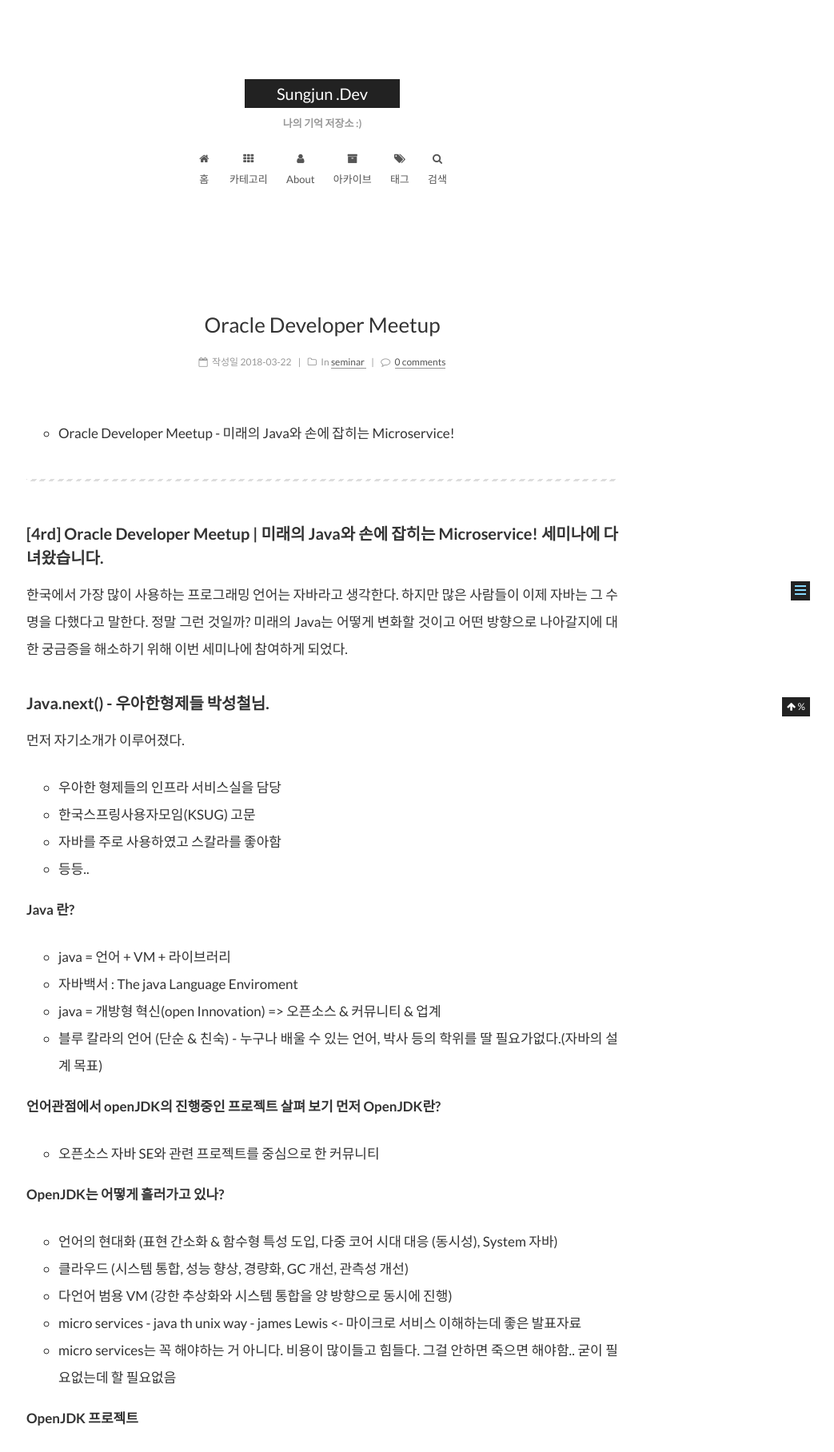
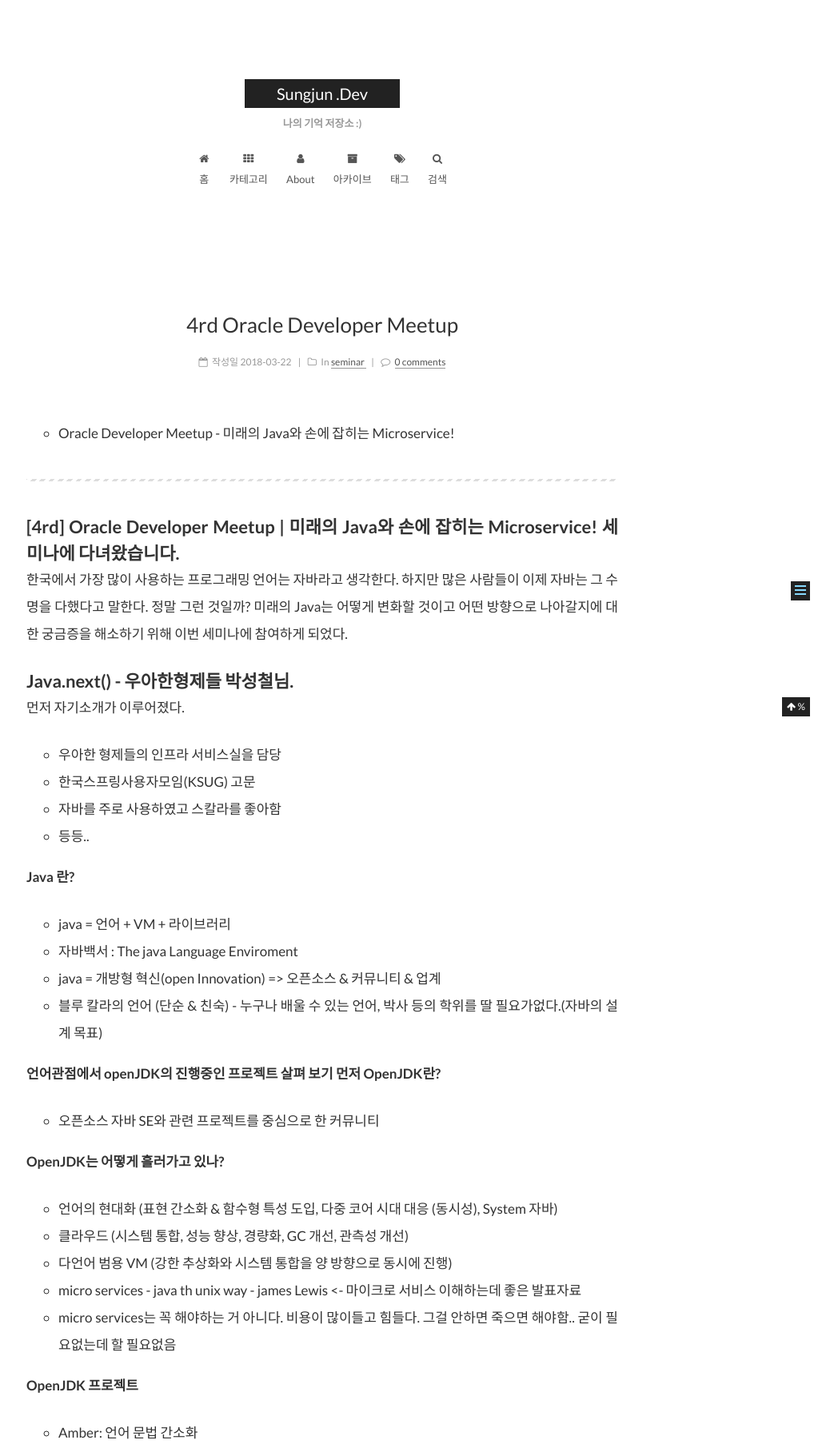
Before and after one commit to gwonsungjun/gwonsungjun.github.io, a Jekyll site: the page built from _posts/2018-03-22-4rd_oracle_meetup.md, in a window 1280 px wide, cut to the strip 104-1920 px from the top of the page. Shown: the whole strip at 80% size, without its empty margins (237-1280 px from the left). Built offline with Jekyll 4.4.1, drawn with Linux system fonts in a browser that asks for light colours; comment, search, counter and statistics services are not loaded; some of the changed text lies outside the part shown.

Commit message:
Edit oracle Meetup.md file, title and sentence

```diff
--- a/_posts/2018-03-22-4rd_oracle_meetup.md
+++ b/_posts/2018-03-22-4rd_oracle_meetup.md
@@ -1,5 +1,5 @@
 ---
-title: 'Oracle Developer Meetup'
+title: '4rd Oracle Developer Meetup'
 layout: post
 tags :
 - seminar, Oracle
@@ -10,11 +10,11 @@
 
 ---
 
-## [4rd] Oracle Developer Meetup | 미래의 Java와 손에 잡히는 Microservice! 세미나에 다녀왔습니다.
+# [4rd] Oracle Developer Meetup | 미래의 Java와 손에 잡히는 Microservice! 세미나에 다녀왔습니다.
 
 한국에서 가장 많이 사용하는 프로그래밍 언어는 자바라고 생각한다. 하지만 많은 사람들이 이제 자바는 그 수명을 다했다고 말한다. 정말 그런 것일까? 미래의 Java는 어떻게 변화할 것이고 어떤 방향으로 나아갈지에 대한 궁금증을 해소하기 위해 이번 세미나에 참여하게 되었다.
 
-## Java.next() - 우아한형제들 박성철님.
+# Java.next() - 우아한형제들 박성철님.
 
 먼저 자기소개가 이루어졌다.
 - 우아한 형제들의 인프라 서비스실을 담당
@@ -45,7 +45,7 @@
  - Valhalla: 값 타입 & 특화 제네릭
  - 기타 등등...
 
-### 첫번째 프로젝트, Amber
+## 첫번째 프로젝트, Amber
 - 자바 언어를 개선하는 프로젝트
 
 **지역변수_타입_추론(JEP-286)**
@@ -83,7 +83,7 @@
 - 솔직히 이 부분은 조금 이해하기 힘들었다. 자세한 예제는 아래 박성철님의 슬라이드쉐어 자료에서 확인하면서 이해하길 바람.
 
 
-### 두번째 프로젝트, vAhAllA(발할라)
+## 두번째 프로젝트, vAhAllA(발할라)
 - 자바 제네릭의 한계를 극복하고 참조 타입 때문에 발생하는 자바 성능을 개선
 
 **기존 자바 타입**
@@ -135,7 +135,7 @@
 앞으로 자바를 조금 더 열심히 공부해야겠다는 생각으로 이번 포스팅을 마치겠습니다.
 
 
-## Links
+# Links
 - https://www.slideshare.net/gyumee/javanext?qid=3af9457d-2ecf-45dc-a23a-32571bcfbd15&v=&b=&from_search=1
 
 > 본문의 내용은 제가 이해한 대로 작성하였기 때문에 틀린 부분이 있다면 댓글로 피드백을 부탁드리겠습니다. 감사합니다.
```
Also changed, not shown: other parts of _posts/2018-03-22-4rd_oracle_meetup.md (+2 -2 lines).
